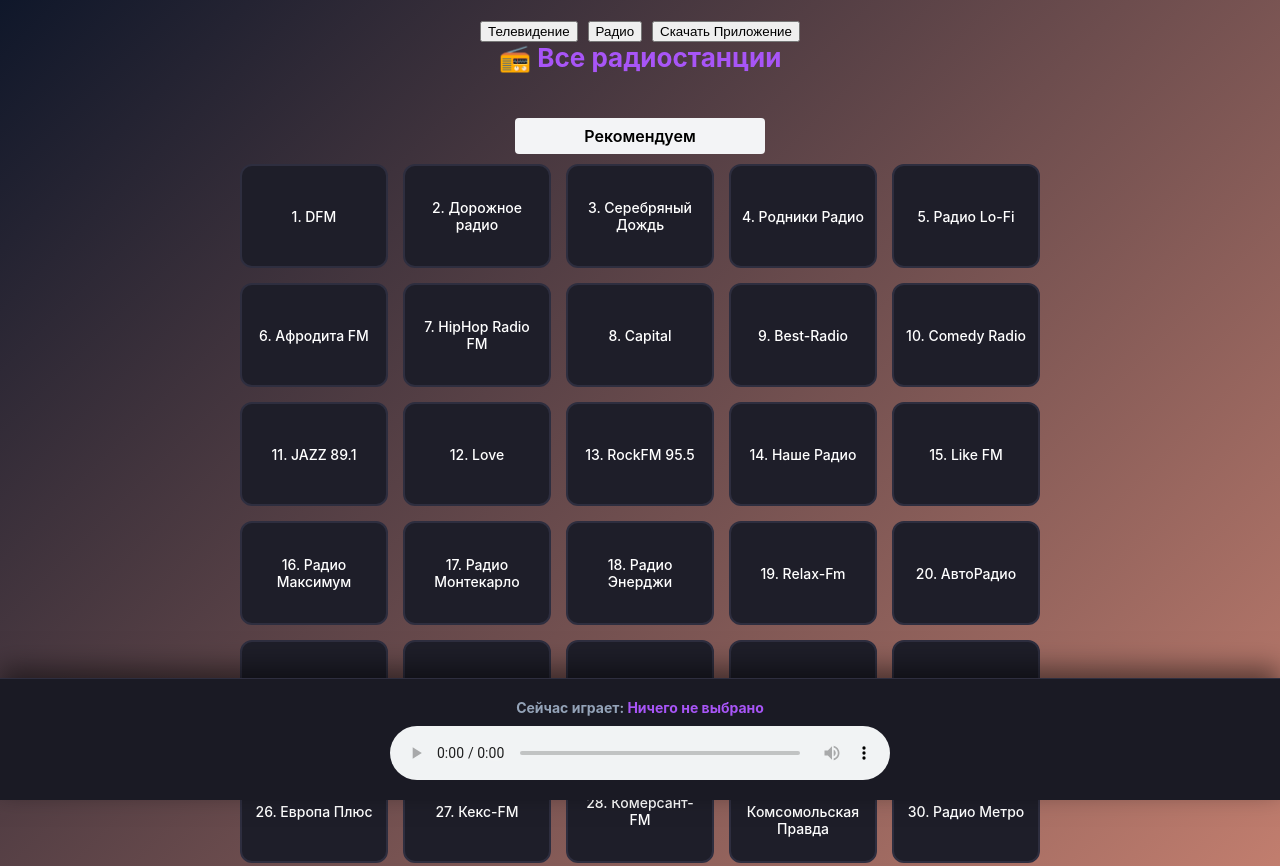
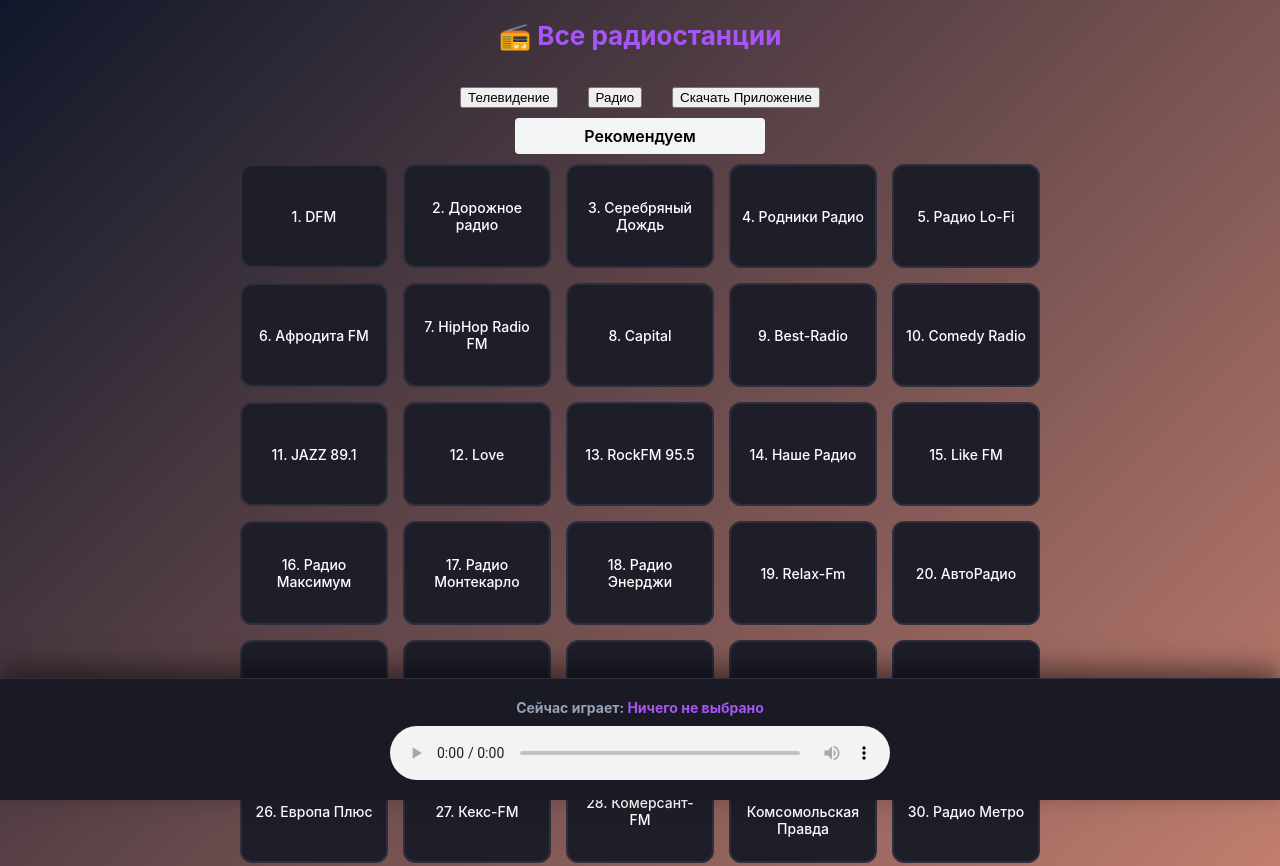
Before and after one commit to tinkovbank/tinkovbank.github.io, a plain HTML site: page index.html in a window 1280 px wide. Shown: the top 866 px of the page. Drawn offline with Linux system fonts and the light colour scheme.

Commit message:
Add files via upload

```diff
--- a/index.html
+++ b/index.html
@@ -137,17 +137,18 @@
 </script>
 </div>
 
-<div style="display: flex; gap: 10px; max-width: 100%; justify-content: center;">
+
+<div class="header">
+    <h1>📻 Все радиостанции</h1>
+
+</div>
+
+<div style="display: flex; gap: 30px; max-width: 100%; justify-content: center;">
   <a href="/tv.html"><button>Телевидение</button></a>
   <a href="/radio.html"><button>Радио</button></a>
   <a href="/rustore.html"><button>Скачать Приложение</button></a>
 </div>
 
-
-<div class="header">
-    <h1>📻 Все радиостанции</h1>
-
-</div>
 <div style="max-width: 250px; width: 100%; margin: 10px auto; text-align: center; padding: 8px 0; background: #f3f4f6; border-radius: 4px;">
     <a href="/reklama" style="color: #000000; font-weight: 600; text-decoration: none;">Рекомендуем</a>
 </div>
```
